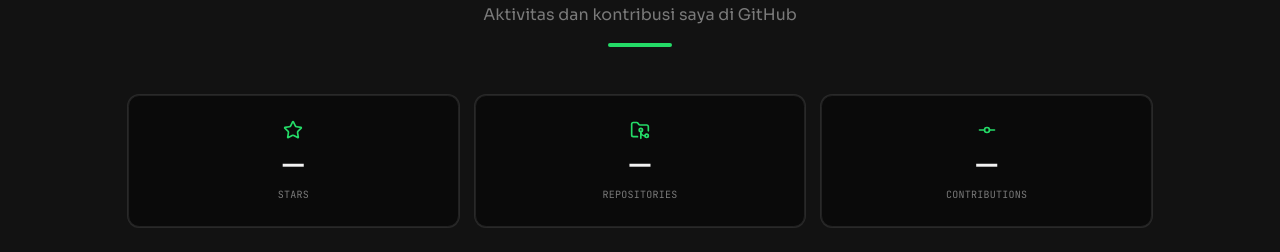
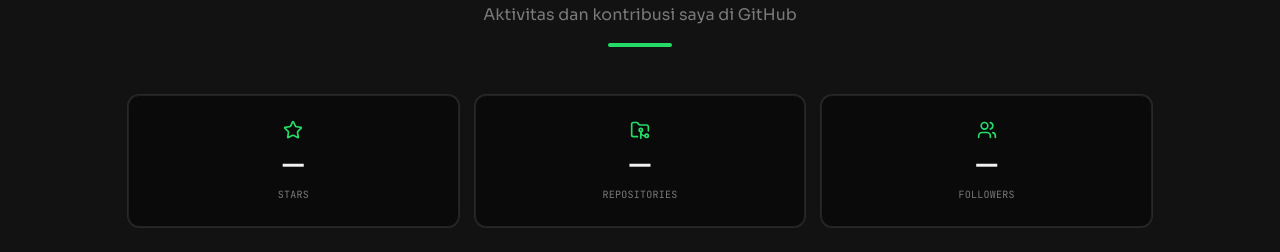
Before and after one commit to FajarrKurniawan9/portfolio, a Next.js app: page / in a window 1280 px wide. Shown: the part 4100-4352 px from the top of the page. Built offline with nearby package versions, Linux system fonts and the light colour scheme; no server answers.

Commit message:
feat: fetch and display GitHub stats including stars, repositories, and followers

```diff
--- a/src/components/OpenSource.tsx
+++ b/src/components/OpenSource.tsx
@@ -1,19 +1,61 @@
-import { Star, FolderGit2, GitCommitHorizontal } from "lucide-react";
+import { Star, FolderGit2, Users } from "lucide-react";
 import SectionTitle from "@/components/SectionTitle";
 import FadeIn from "@/components/FadeIn";
 import { Button } from "@/components/ui/button";
 import { Card } from "@/components/ui/card";
 
-const GITHUB_URL = "https://github.com/FajarrKurniawan9";
+const GITHUB_USERNAME = "FajarrKurniawan9";
+const GITHUB_URL = `https://github.com/${GITHUB_USERNAME}`;
 
-// TODO: angka di bawah masih placeholder — wire ke GitHub API (stars/repos/contributions) setelah generation.
-const stats = [
-  { label: "Stars", value: "—", icon: Star },
-  { label: "Repositories", value: "—", icon: FolderGit2 },
-  { label: "Contributions", value: "—", icon: GitCommitHorizontal },
-];
+type GithubStats = {
+  stars: number;
+  repos: number;
+  followers: number;
+};
 
-export default function OpenSource() {
+async function getGithubStats(): Promise<GithubStats | null> {
+  try {
+    const headers = { Accept: "application/vnd.github+json" };
+    const [userRes, reposRes] = await Promise.all([
+      fetch(`https://api.github.com/users/${GITHUB_USERNAME}`, {
+        headers,
+        next: { revalidate: 3600 }, // GitHub's unauthenticated rate limit is 60 req/hr — refresh at most hourly
+      }),
+      fetch(`https://api.github.com/users/${GITHUB_USERNAME}/repos?per_page=100`, {
+        headers,
+        next: { revalidate: 3600 },
+      }),
+    ]);
+
+    if (!userRes.ok || !reposRes.ok) return null;
+
+    const user: { public_repos: number; followers: number } = await userRes.json();
+    const repos: { stargazers_count: number }[] = await reposRes.json();
+    const stars = repos.reduce((sum, r) => sum + r.stargazers_count, 0);
+
+    return { stars, repos: user.public_repos, followers: user.followers };
+  } catch {
+    return null;
+  }
+}
+
+export default async function OpenSource() {
+  const github = await getGithubStats();
+
+  const stats = [
+    { label: "Stars", value: github ? String(github.stars) : "—", icon: Star },
+    {
+      label: "Repositories",
+      value: github ? String(github.repos) : "—",
+      icon: FolderGit2,
+    },
+    {
+      label: "Followers",
+      value: github ? String(github.followers) : "—",
+      icon: Users,
+    },
+  ];
+
   return (
     <section id="open-source" className="bg-surface px-6 py-24 md:px-16">
       <div className="mx-auto max-w-5xl">
```
